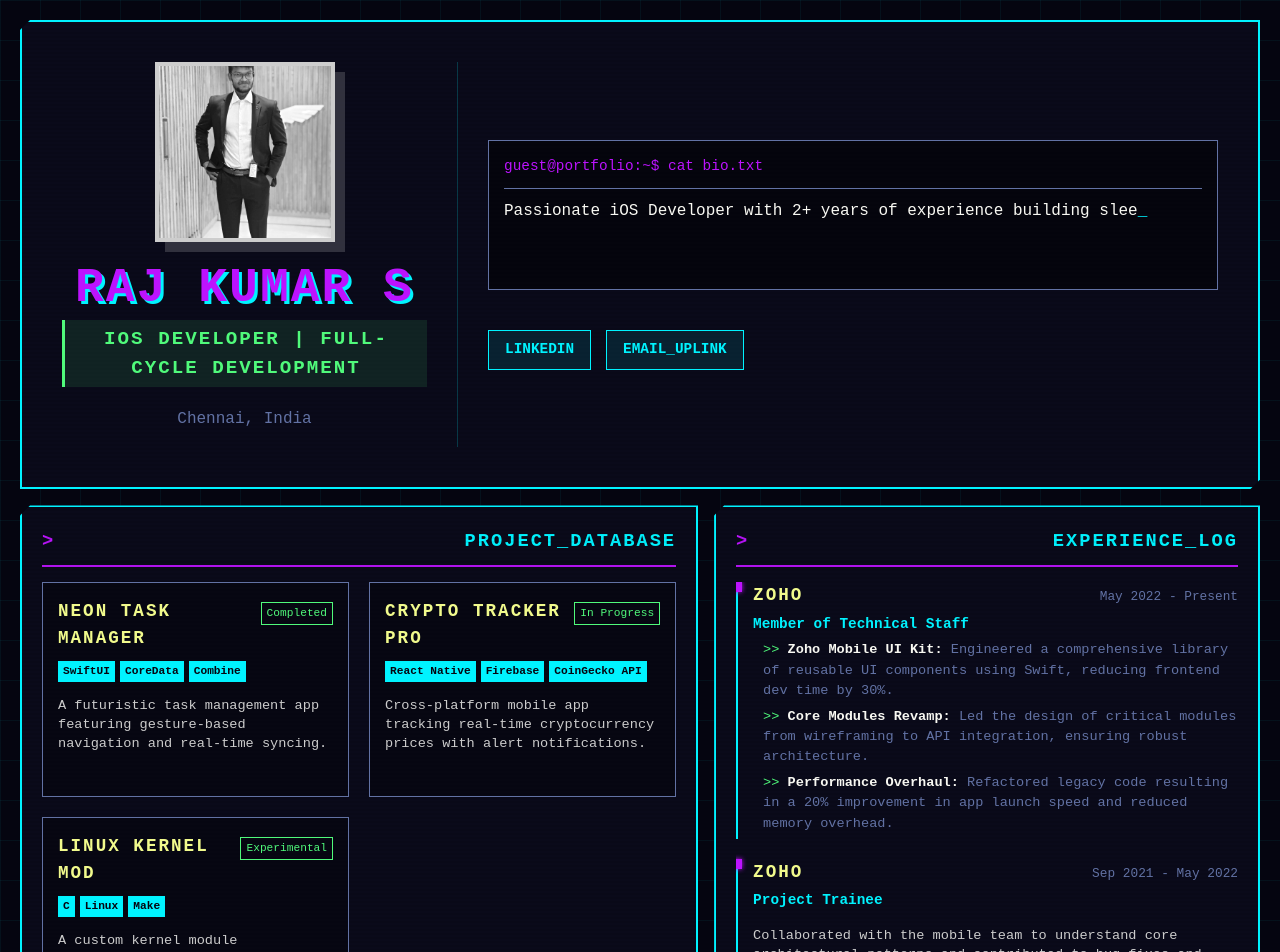
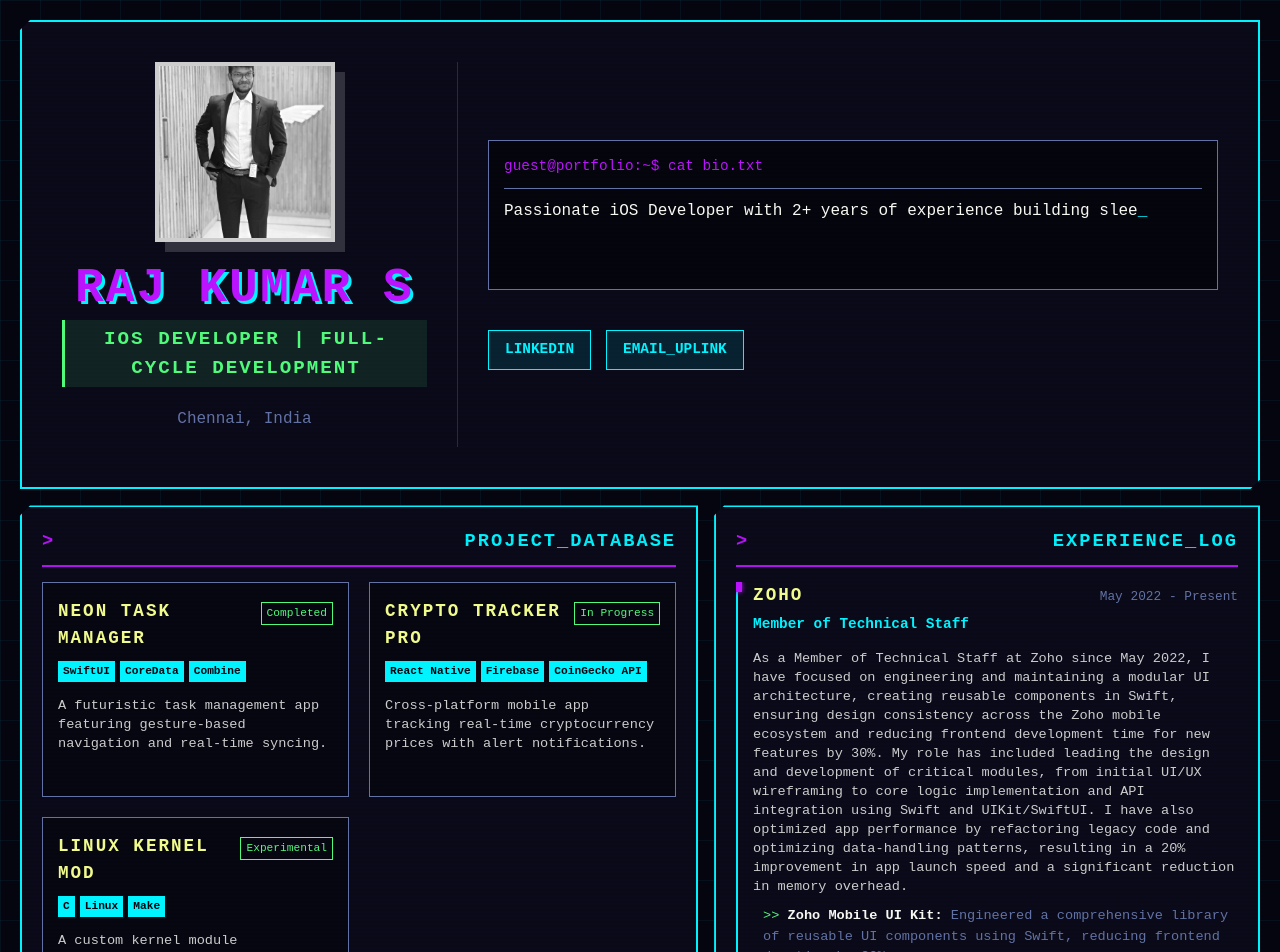
Before and after one commit to raju-9-11/portfolio, a React (Vite) app: page / in a window 1280 px wide. Shown: the top 952 px of the page. Built offline with nearby package versions, Linux system fonts and the light colour scheme.

Commit message:
fix: Restore detailed experience description
The detailed description for the 'Member of Technical Staff' role was accidentally removed in a previous commit. This change restores the detailed description to the experienceData.

```diff
--- a/src/data/portfolio.js
+++ b/src/data/portfolio.js
@@ -31,6 +31,7 @@ export const experienceData = [
     dates: "May 2022 - Present",
     duration: "3 yrs 8 mos",
     type: "Full-time",
+    description: "As a Member of Technical Staff at Zoho since May 2022, I have focused on engineering and maintaining a modular UI architecture, creating reusable components in Swift, ensuring design consistency across the Zoho mobile ecosystem and reducing frontend development time for new features by 30%. My role has included leading the design and development of critical modules, from initial UI/UX wireframing to core logic implementation and API integration using Swift and UIKit/SwiftUI. I have also optimized app performance by refactoring legacy code and optimizing data-handling patterns, resulting in a 20% improvement in app launch speed and a significant reduction in memory overhead.",
     projects: [
       {
         name: "Zoho Mobile UI Kit",
```
